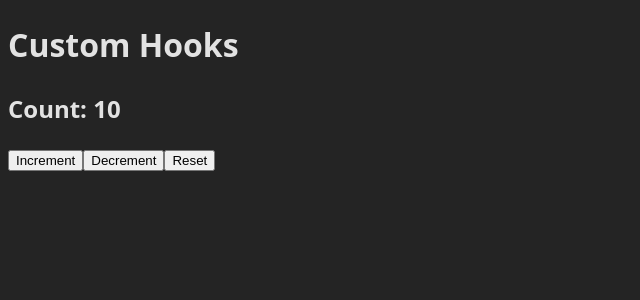
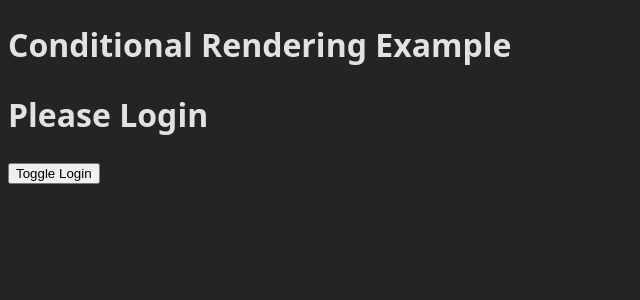
Before and after one commit to Kaushikpandav/Django_blog, a React (Vite) app in the folder my-react-project/: page / in a window 1280 px wide. Shown: the top 300 px of the page, without its empty margins (0-640 px from the left). Built offline with nearby package versions, Linux system fonts and the light colour scheme.

Commit message:
conditionaL rendering component and its usage in App.jsx

```diff
--- a/my-react-project/src/App.jsx
+++ b/my-react-project/src/App.jsx
@@ -15,6 +15,7 @@ import UseMemo from "./components/Hooks/UseMemo"
 import Child1 from "./components/Hooks/Child1"
 import Useref from "./components/Hooks/Useref"
 import CustomHooks from "./components/custom_Hooks/CustomHooks"
+import ConditionalRendering from "./components/ConditionalRendering"
 
 
 function App() {
@@ -55,7 +56,8 @@ function App() {
 
       {/* #Useref */}
       {/* <Useref /> */}
-      <CustomHooks />
+      {/* <CustomHooks /> */}
+      <ConditionalRendering />
     </>
   )
 }
--- /dev/null
+++ b/my-react-project/src/components/ConditionalRendering.jsx
@@ -0,0 +1,22 @@
+import React from 'react'
+
+const ConditionalRendering = () => {
+    const [isLoggedIn, setIsLoggedIn] = React.useState(false)
+    const [status, setStatus] = React.useState(false)
+  return (
+   <>
+
+   <h1>Conditional Rendering Example</h1>
+   {isLoggedIn ? (<h1>Welcome User!</h1>) : (<h1>Please Login</h1>)}
+   <button onClick={() => setIsLoggedIn(!isLoggedIn)}>Toggle Login</button>
+
+    {status && (
+        <h2> shown </h2>
+    )}
+
+
+   </>
+  )
+}
+
+export default ConditionalRendering
```
